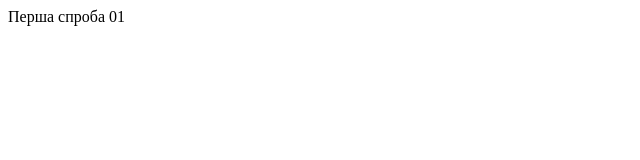
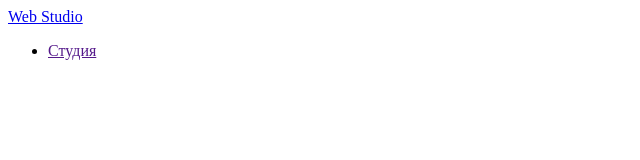
Before and after one commit to volodymyr71/goit-markup-hw-01, a plain HTML site: page index.html in a window 1280 px wide. Shown: the whole page, without its empty margins (0-640 px from the left). Drawn offline with Linux system fonts and the light colour scheme.

Commit message:
Update index.html

```diff
--- a/index.html
+++ b/index.html
@@ -6,6 +6,15 @@
     <title>Document</title>
 </head>
 <body>
-    Перша спроба 01
+<header>
+    <a href="/">
+    Web Studio
+    </a>
+    <ul>
+        <li><a href="">Студия</a></li>
+    </ul>
+
+
+</header>
 </body>
 </html>
```
